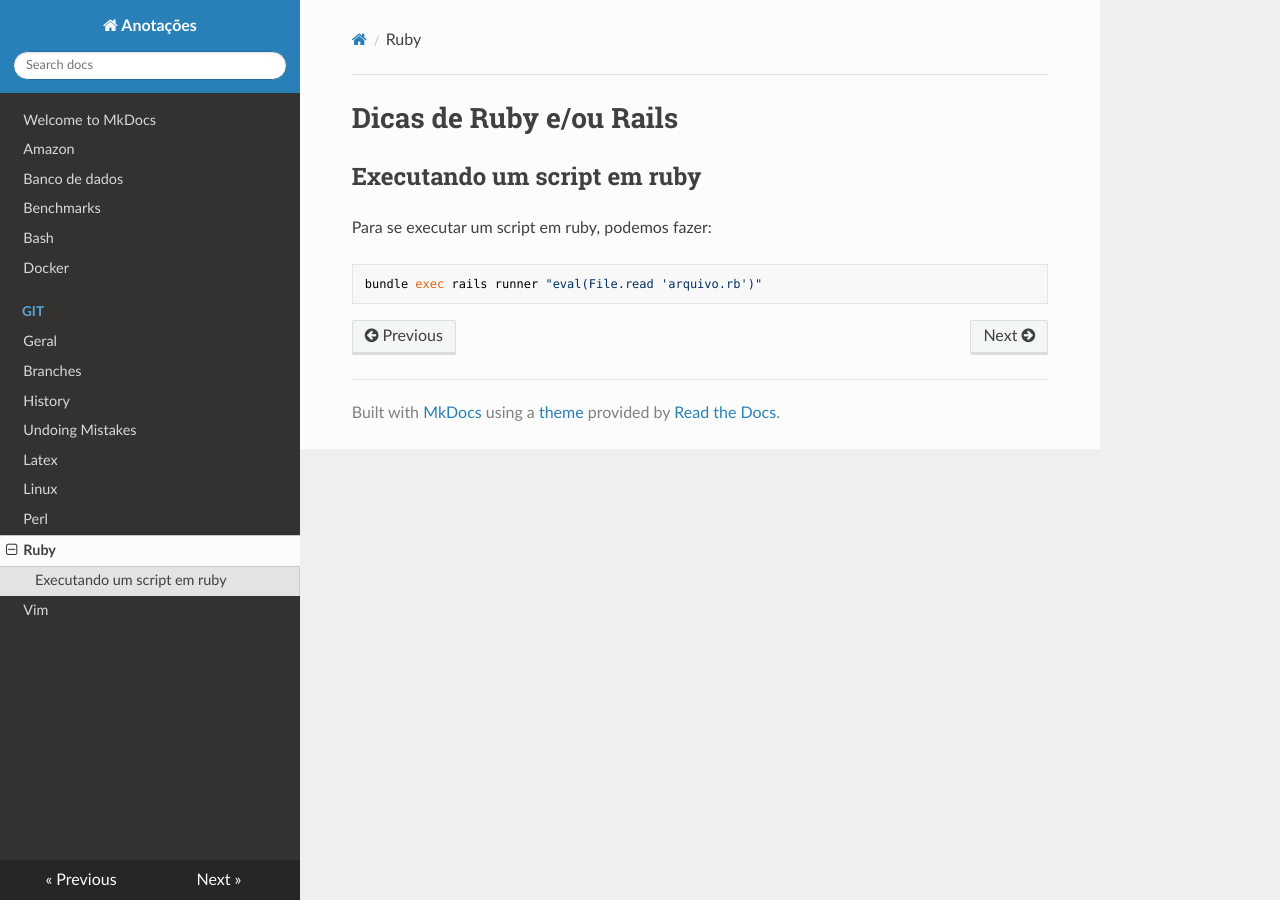
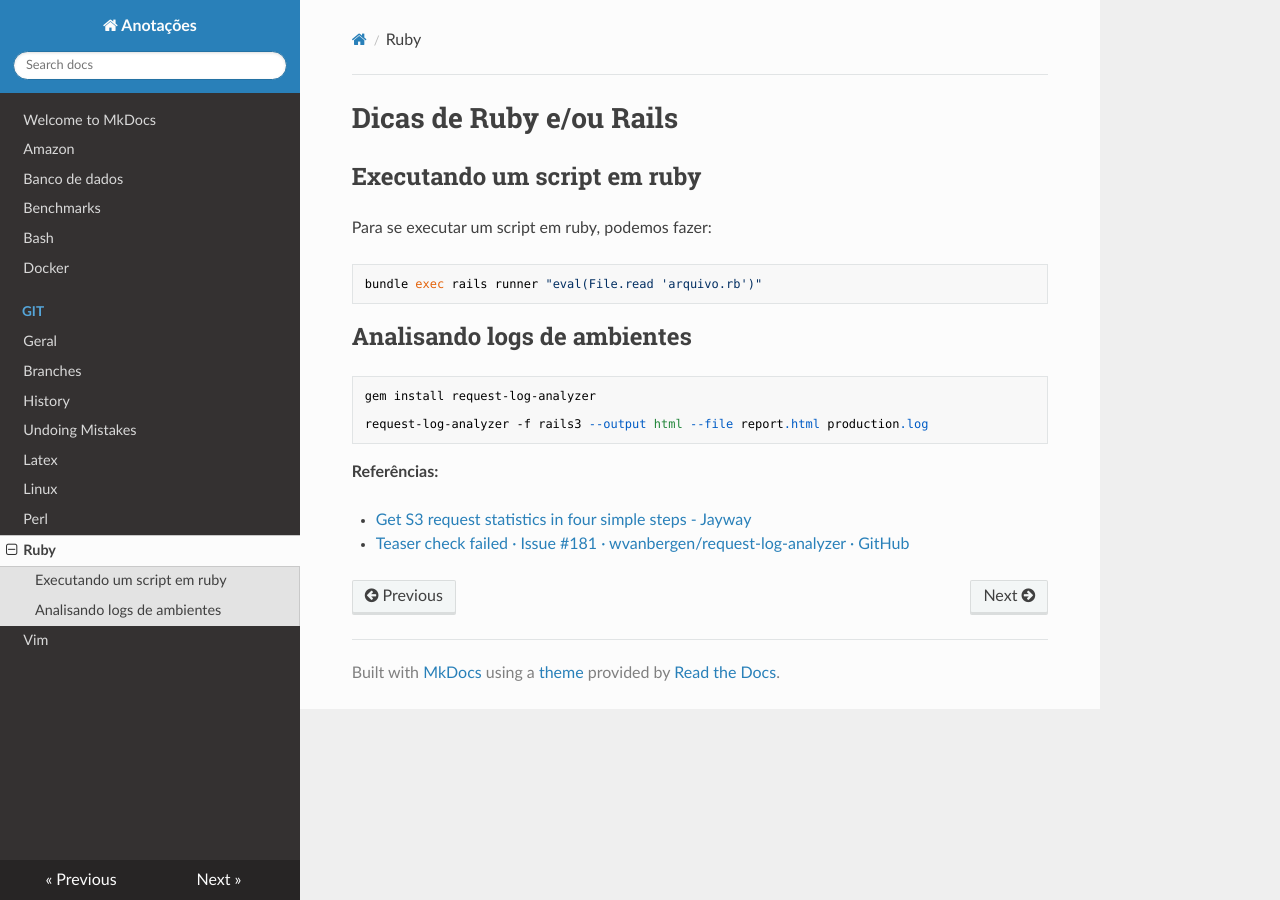
Before and after one commit to hposca/useful_notes, an MkDocs documentation site: the page built from docs/ruby.md, in a window 1280 px wide. Built offline with MkDocs 1.6.1, drawn with Linux system fonts in a browser that asks for light colours; nearby versions of some CDN libraries; old or Windows-style settings are respelled for this version of MkDocs.

Commit message:
[Ruby] Analisando logs de ambientes

```diff
--- a/docs/ruby.md
+++ b/docs/ruby.md
@@ -7,3 +7,14 @@ Para se executar um script em ruby, podemos fazer:
 ~~~ Bash
 bundle exec rails runner "eval(File.read 'arquivo.rb')"
 ~~~
+
+## Analisando logs de ambientes
+
+    gem install request-log-analyzer
+
+    request-log-analyzer -f rails3 --output html --file report.html production.log
+
+**Referências:**
+
+- [Get S3 request statistics in four simple steps - Jayway](http://www.jayway.com/2013/02/14/get-s3-request-statistics-in-four-simple-steps/)
+- [Teaser check failed · Issue #181 · wvanbergen/request-log-analyzer · GitHub](https://github.com/wvanbergen/request-log-analyzer/issues/181)
```
